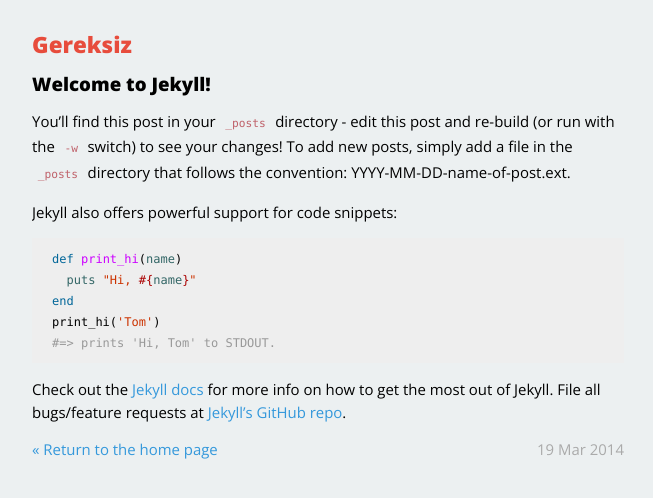
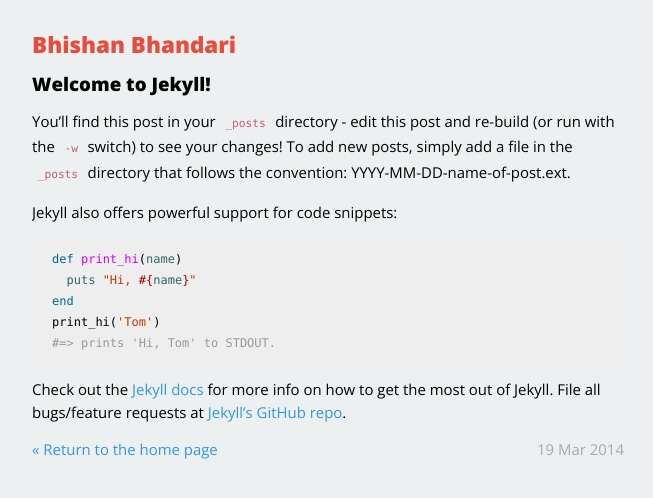
Before and after one commit to bhishan/bhishan.github.io, a Jekyll site: the page built from _posts/2014-03-19-welcome-to-jekyll.markdown, in a window 1280 px wide. Shown: the top 498 px of the page, without its empty margins (312-965 px from the left). Built offline with Jekyll 4.4.1, drawn with Linux system fonts in a browser that asks for light colours; Markdown is read by kramdown in place of the engine named in the settings.

Commit message:
Update _config.yml

```diff
--- a/_config.yml
+++ b/_config.yml
@@ -1,4 +1,4 @@
-name: "Gereksiz"
+name: "Bhishan Bhandari"
 markdown: redcarpet
 highlighter: pygments
 permalink: :title
```
